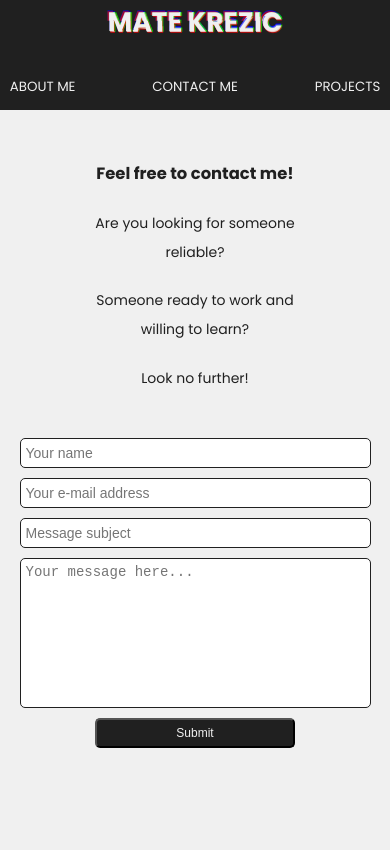
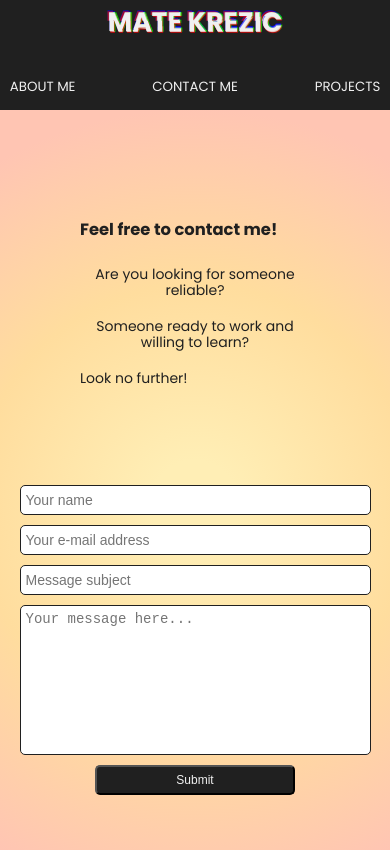
Before and after one commit to unizdmate/portfolio-redesign, a Next.js app: page /contact in a window 390 px wide. Shown: the top 850 px of the page. Built offline with nearby package versions, Linux system fonts and the light colour scheme; no server answers.

Commit message:
added styles to contact component and display rules to glitch animation

```diff
--- a/pages/_app.js
+++ b/pages/_app.js
@@ -16,7 +16,7 @@ import ProjectsComponent from "./../components/ProjectsComponent";
 
 //Importing all the componets in _app.js, that are rendered in /pages
 //without actually rendering them in _app.js solves the problem of
-//CSS glimmer on page transitions
+//CSS glitch on page transitions
 
 function MyApp({ Component, pageProps, router }) {
   return (
--- a/styles/ContactForm.module.css
+++ b/styles/ContactForm.module.css
@@ -1,6 +1,6 @@
 .contact__form__container__large {
   width: 100%;
-  height: 70%;
+  min-height: calc(100vh - 55px);
   text-align: center;
   padding: 50px 80px;
   margin: auto;
@@ -9,6 +9,13 @@
   display: flex;
   flex-direction: row;
   justify-content: space-evenly;
+  background: rgb(255, 238, 181);
+  background: radial-gradient(
+    circle,
+    rgba(255, 238, 181, 1) 10%,
+    rgba(255, 221, 158, 1) 50%,
+    rgba(255, 197, 179, 1) 90%
+  );
 }
 
 .contact__form {
@@ -130,8 +137,16 @@
 .contact__txt__container {
   display: flex;
   flex-direction: column;
-  align-items: center;
+  align-items: baseline;
   justify-content: center;
+}
+
+.contact__txt__container h3 {
+  line-height: 4rem;
+}
+
+.contact__txt__container p {
+  line-height: 2rem;
 }
 
 @media only screen and (max-width: 900px) {
@@ -156,11 +171,6 @@
     display: none;
   }
 
-  .contact__txt__container {
-    align-items: flex-start;
-    justify-content: flex-start;
-  }
-
   .contact__fieldset__large {
     min-width: none;
     width: 100%;
@@ -171,7 +181,13 @@
   .contact__txt__container {
     font-size: 14px;
     justify-content: center;
-    align-items: center;
+  }
+  .contact__txt__container h3 {
+    line-height: 2rem;
+  }
+
+  .contact__txt__container p {
+    line-height: 1rem;
   }
   .contact__txt__container h3,
   .contact__txt__container p {
--- a/styles/Navbar.module.css
+++ b/styles/Navbar.module.css
@@ -128,3 +128,15 @@
       -0.025em -0.05em 0 rgba(0, 0, 255, 0.75);
   }
 }
+
+@media (prefers-reduced-motion: reduce) {
+  .logo {
+    animation-delay: -1ms !important;
+    animation-duration: 1ms !important;
+    animation-iteration-count: 1 !important;
+    background-attachment: initial !important;
+    scroll-behavior: auto !important;
+    transition-duration: 0s !important;
+    transition-delay: 0s !important;
+  }
+}
```
